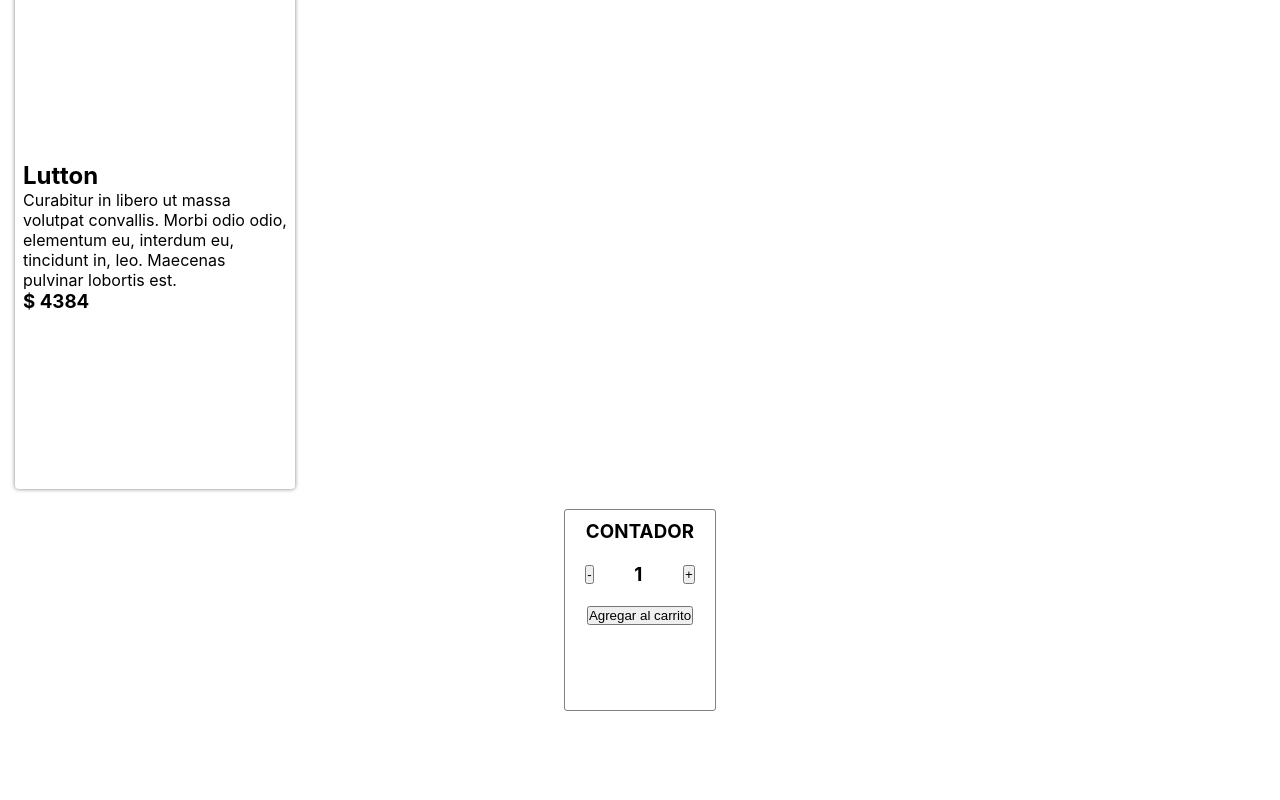
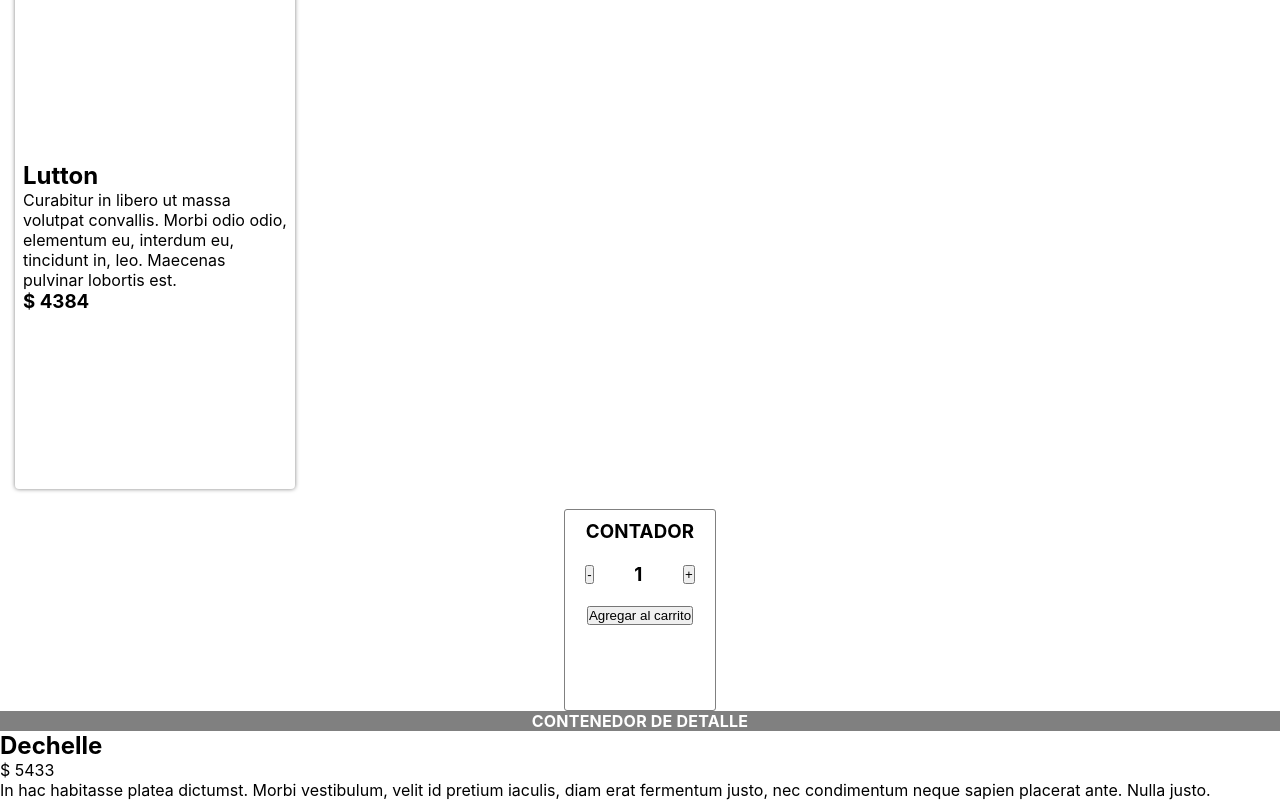
Before and after one commit to MatiasFernandez-A/reactproyect, a React (Create React App) app: page / in a window 1280 px wide. Shown: the part 5838-6638 px from the top of the page. Before the commit the page ends 6549 px from the top, so only its background shows below. Built offline with nearby package versions, Linux system fonts and the light colour scheme.

Commit message:
Agregando ItemDetail e ItemDetailContainer

```diff
--- a/src/App.js
+++ b/src/App.js
@@ -1,4 +1,5 @@
 import ItemCount from './components/ItemCount/ItemCount';
+import ItemDetailContainer from './components/ItemDetailContainer/ItemDetailContainer';
 import ItemListContainer from './components/ItemListContainer/ItemListContainer';
 import NavBar from './components/NavBar/NavBar';
 
@@ -8,6 +9,7 @@ function App() {
       <NavBar />
       <ItemListContainer greeting="Guitarras "/>
       <ItemCount initial={1} stock={10}/>
+      <ItemDetailContainer greeting="Contenedor de detalle"/>
     </div>
   );
 }
--- /dev/null
+++ b/src/components/ItemDetail/ItemDetail.jsx
@@ -0,0 +1,13 @@
+import React from 'react'
+
+function ItemDetail({model,price,description}) {
+    return (
+      <div>
+        <h2>{model}</h2>
+        <p>$ {price}</p>
+        <p>{description}</p>
+      </div>
+    )
+}
+
+export default ItemDetail;
--- /dev/null
+++ b/src/components/ItemDetailContainer/ItemDetailContainer.jsx
@@ -0,0 +1,29 @@
+import React, {useEffect, useState} from 'react'
+import itemsData from '../../data/data.js';
+import ItemDetail from '../ItemDetail/ItemDetail.jsx';
+
+function getProducts () {
+    return new Promise ((resolve,reject) => {
+        setTimeout(
+            ()=> resolve (itemsData[0]),2000)
+    })
+};
+
+
+export default function ItemDetailContainer (props){
+
+    const [item, setItem]  = useState ([]);
+    useEffect(() =>{
+        getProducts().then((respuesta) => {
+            setItem(respuesta);
+        });
+    }, []);
+
+    return(
+        <div>
+            <h1 className="titulo">{props.greeting}</h1>
+            <ItemDetail  model={item.model} price={item.price} description={item.description}/>
+        </div>
+
+    );
+}
--- a/src/components/ItemListContainer/ItemListContainer.jsx
+++ b/src/components/ItemListContainer/ItemListContainer.jsx
@@ -1,7 +1,6 @@
 import "./ItemListContainer.css"
 import React, {useEffect, useState} from 'react'
 import itemsData from '../../data/data.js';
-import Item from "../Item/Item";
 import ItemList from "../ItemList/ItemList.jsx";
 
 function getProducts () {
--- a/src/index.js
+++ b/src/index.js
@@ -6,9 +6,8 @@ import reportWebVitals from './reportWebVitals';
 
 const root = ReactDOM.createRoot(document.getElementById('root'));
 root.render(
-  <React.StrictMode>
     <App />
-  </React.StrictMode>
+    /* Borre el React.strickMode para que no se me repita las cosas 2 veces */
 );
 
 // If you want to start measuring performance in your app, pass a function
```
Also changed, not shown: src/components/ItemCount/ItemCount.jsx (line endings or trailing spaces).
